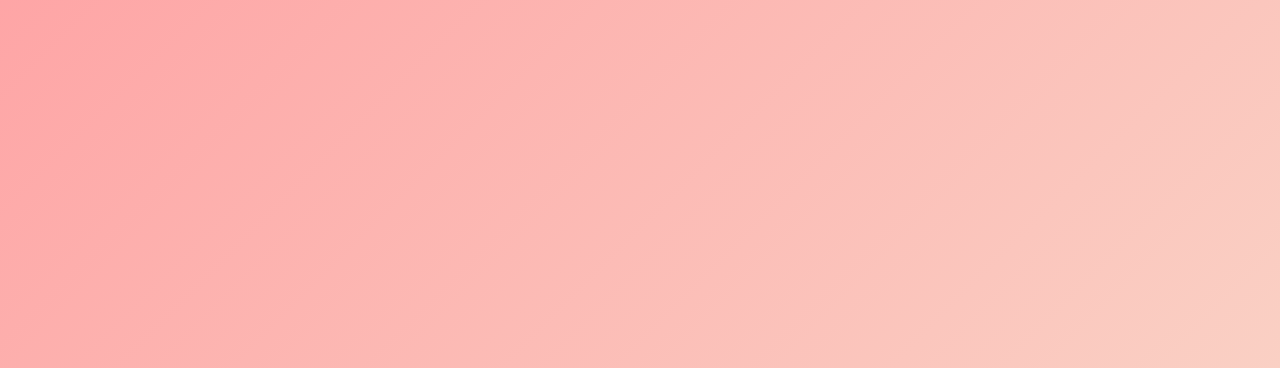
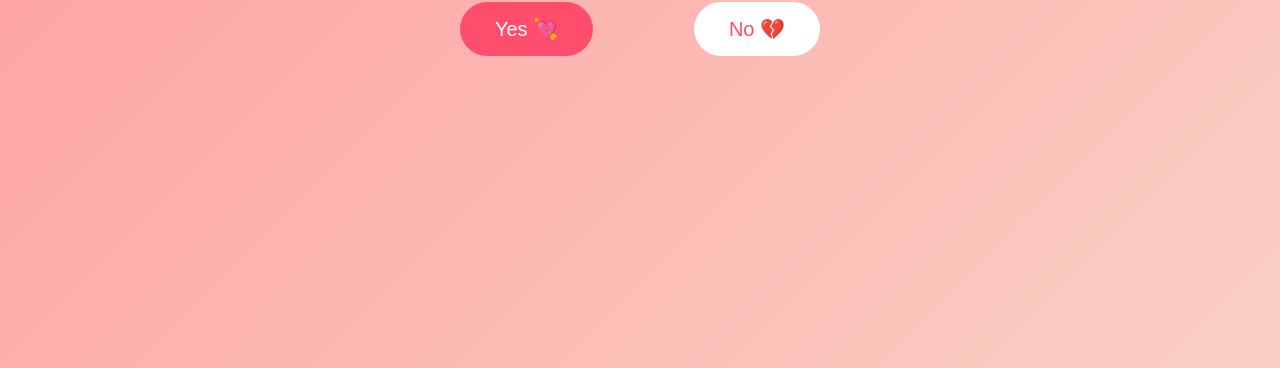
Before and after one commit to zhaiiyq/valentine-3, a plain HTML site: page index.html in a window 1280 px wide. Shown: the part 432-800 px from the top of the page. Drawn offline with Linux system fonts and the light colour scheme.

Commit message:
Update index.html

```diff
--- a/index.html
+++ b/index.html
@@ -18,7 +18,7 @@
 
     .container {
         text-align: center;
-        z-index: 1;
+        position: relative;
     }
 
     h1 {
@@ -29,8 +29,8 @@
 
     .buttons {
         position: relative;
-        width: 400px;
-        height: 200px;
+        width: 360px;
+        height: 120px;
         margin: 0 auto;
     }
 
@@ -41,22 +41,22 @@
         border-radius: 30px;
         cursor: pointer;
         position: absolute;
-        transition: none; /* 🚫 никакой плавности */
+        transition: none;
         user-select: none;
     }
 
     #yes {
         background-color: #ff4d6d;
         color: white;
-        left: 40px;
-        top: 80px;
+        left: 0;
+        top: 30px;
     }
 
     #no {
         background-color: white;
         color: #ff4d6d;
-        left: 220px;
-        top: 80px;
+        right: 0;
+        top: 30px;
     }
 </style>
 </head>
@@ -65,14 +65,15 @@
 
 <div class="container">
     <h1>Will you be my Valentine? 💖</h1>
+
+    <div class="buttons">
+        <button id="yes">Yes 💘</button>
+        <button id="no">No 💔</button>
+    </div>
 </div>
-
-<button id="yes">Yes 💘</button>
-<button id="no">No 💔</button>
 
 <script>
     const noButton = document.getElementById("no");
-    const yesButton = document.getElementById("yes");
 
     function moveNoButton() {
         const padding = 20;
@@ -83,11 +84,12 @@
         const randomX = Math.random() * maxX;
         const randomY = Math.random() * maxY;
 
+        noButton.style.position = "fixed";
         noButton.style.left = randomX + "px";
         noButton.style.top = randomY + "px";
     }
 
-    // 🧠 чувствует курсор ЗАРАНЕЕ
+    // реагирует ЗАРАНЕЕ
     document.addEventListener("mousemove", (e) => {
         const rect = noButton.getBoundingClientRect();
         const dx = e.clientX - (rect.left + rect.width / 2);
@@ -99,10 +101,9 @@
         }
     });
 
-    // 🖱️ защита от клика
     noButton.addEventListener("mousedown", moveNoButton);
 
-    yesButton.addEventListener("click", () => {
+    document.getElementById("yes").addEventListener("click", () => {
         document.body.innerHTML = `
             <div style="
                 height:100vh;
@@ -122,8 +123,3 @@
 
 </body>
 </html>
-
-</script>
-
-</body>
-</html>
```
